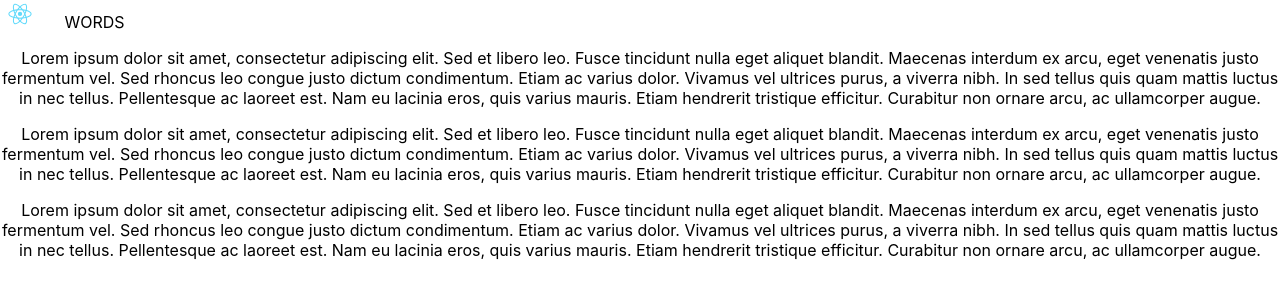
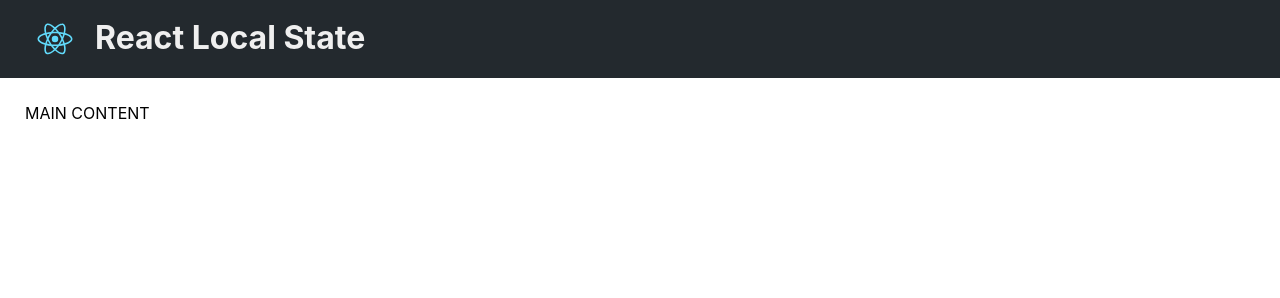
Before and after one commit to myronschippers/castor-react-local-state, a React app: page / in a window 1280 px wide. Built offline with nearby package versions, Linux system fonts and the light colour scheme.

Commit message:
cleaning up some styling and content for the lesson on Local State

```diff
--- a/src/components/App/App.css
+++ b/src/components/App/App.css
@@ -1,38 +1,3 @@
-.App {
-  text-align: center;
+.container {
+  padding: 15px 25px;
 }
-
-.App-logo {
-  height: 40vmin;
-  pointer-events: none;
-}
-
-@media (prefers-reduced-motion: no-preference) {
-  .App-logo {
-    animation: App-logo-spin infinite 20s linear;
-  }
-}
-
-.App-header {
-  background-color: #282c34;
-  min-height: 100vh;
-  display: flex;
-  flex-direction: column;
-  align-items: center;
-  justify-content: center;
-  font-size: calc(10px + 2vmin);
-  color: white;
-}
-
-.App-link {
-  color: #61dafb;
-}
-
-@keyframes App-logo-spin {
-  from {
-    transform: rotate(0deg);
-  }
-  to {
-    transform: rotate(360deg);
-  }
-}
--- a/src/components/App/App.js
+++ b/src/components/App/App.js
@@ -1,18 +1,13 @@
 import React from 'react';
 import './App.css';
 import Header from '../Header/Header';
-import IpsumParagraph from '../IpsumParagraph/IpsumParagraph';
 
 class App extends React.Component {
   render() {
     return (
       <div>
         <Header />
-        <main className="App">
-          <IpsumParagraph />
-          <IpsumParagraph />
-          <IpsumParagraph />
-        </main>
+        <main className="container">MAIN CONTENT</main>
       </div>
     );
   }
--- a/src/components/Header/Header.css
+++ b/src/components/Header/Header.css
@@ -1,5 +1,15 @@
 .logo {
-  width: 40px;
+  width: 60px;
   display: inline-block;
-  margin: 0 20px 0 0;
+  margin: 0 10px 0 0;
 }
+
+.appBar {
+  padding: 18px 25px;
+  margin-bottom: 10px;
+  background-color: #23292e;
+  color: #efefef;
+
+  display: flex;
+  justify-content: flex-start;
+}
--- a/src/components/Header/Header.js
+++ b/src/components/Header/Header.js
@@ -5,11 +5,9 @@ import './Header.css';
 class Header extends React.Component {
   render() {
     return (
-      <header>
-        <span>
-          <img className="logo" src={logo} alt="React Logo" />
-        </span>{' '}
-        WORDS
+      <header className="appBar">
+        <img className="logo" src={logo} alt="React Logo" />
+        <h1>React Local State</h1>
       </header>
     );
   }
--- a/src/components/IpsumParagraph/IpsumParagraph.js
+++ /dev/null
@@ -1,21 +0,0 @@
-import React, { Component } from 'react';
-
-class IpsumParagraph extends Component {
-  render() {
-    return (
-      <p>
-        Lorem ipsum dolor sit amet, consectetur adipiscing elit. Sed et libero
-        leo. Fusce tincidunt nulla eget aliquet blandit. Maecenas interdum ex
-        arcu, eget venenatis justo fermentum vel. Sed rhoncus leo congue justo
-        dictum condimentum. Etiam ac varius dolor. Vivamus vel ultrices purus, a
-        viverra nibh. In sed tellus quis quam mattis luctus in nec tellus.
-        Pellentesque ac laoreet est. Nam eu lacinia eros, quis varius mauris.
-        Etiam hendrerit tristique efficitur. Curabitur non ornare arcu, ac
-        ullamcorper augue.
-      </p>
-    );
-  }
-}
-
-// export component
-export default IpsumParagraph;
--- a/src/index.css
+++ b/src/index.css
@@ -11,3 +11,12 @@ code {
   font-family: source-code-pro, Menlo, Monaco, Consolas, 'Courier New',
     monospace;
 }
+
+h1,
+h2,
+h3,
+h4,
+h5,
+h6 {
+  margin: 0;
+}
```
